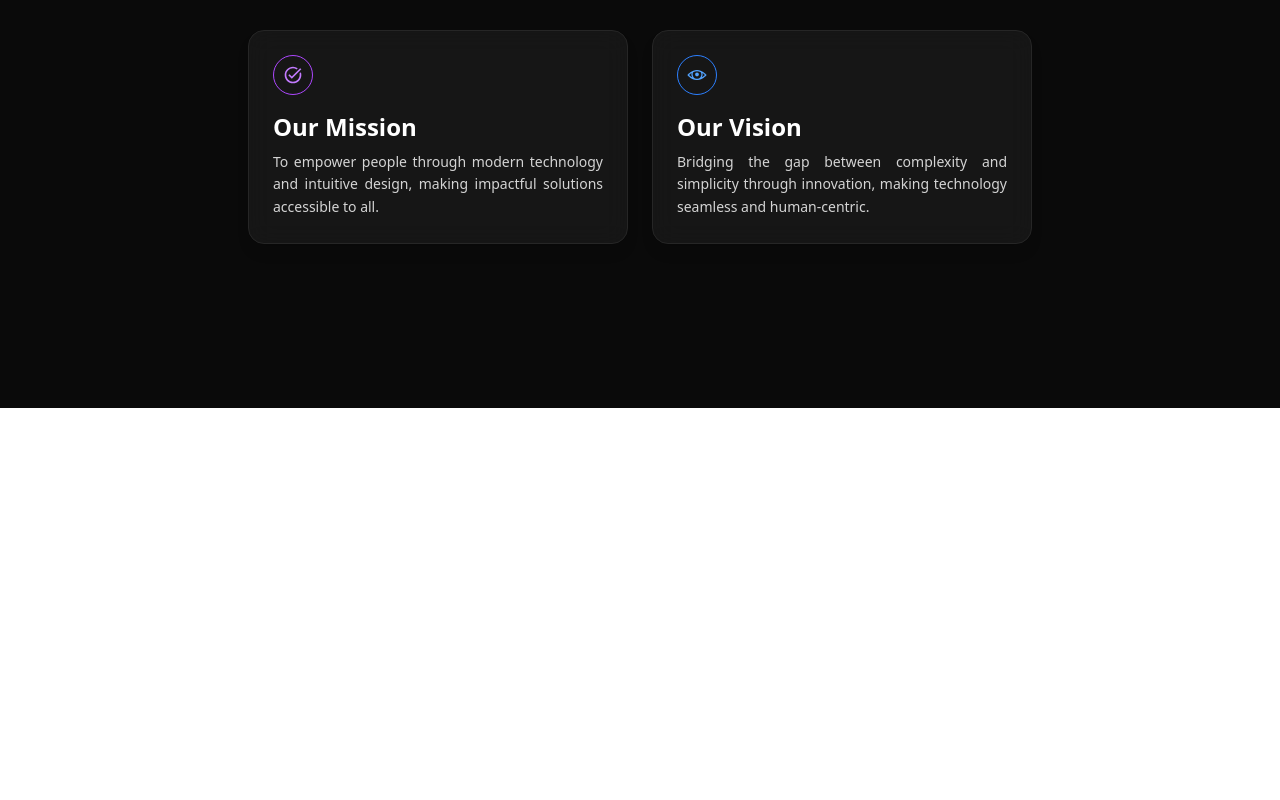
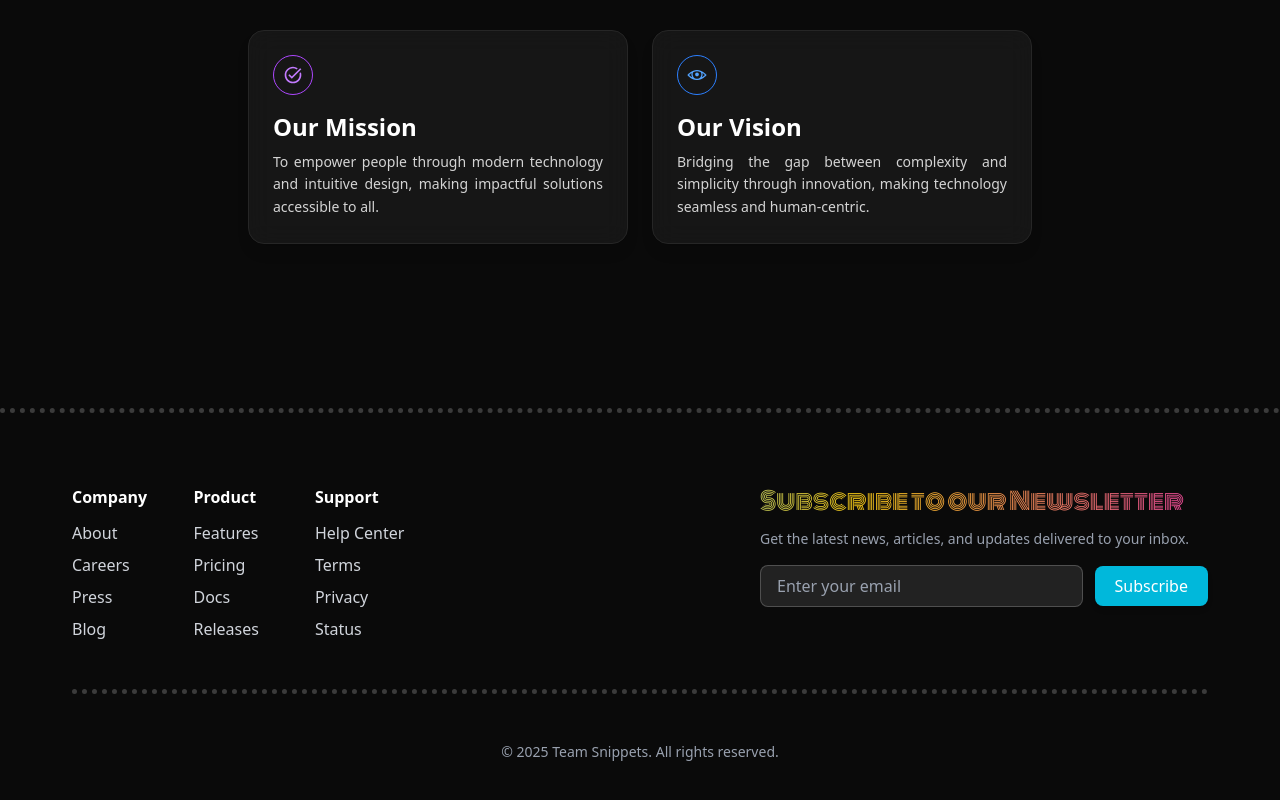
Before and after one commit to snippet-labs/LAB, a Next.js app: page / in a window 1280 px wide. Shown: the part 1192-1992 px from the top of the page. Before the commit the page ends 1600 px from the top, so only its background shows below. Built offline with nearby package versions, Linux system fonts and the light colour scheme.

Commit message:
layout(footer): add footer layout; add site-maps; add newletter field; add fade-in animations;

```diff
--- a/src/app/layout.tsx
+++ b/src/app/layout.tsx
@@ -3,6 +3,7 @@ import type { Metadata } from 'next';
 import { Geist, Geist_Mono } from 'next/font/google';
 import './globals.css';
 import Navbar from '@/components/general/Navbar';
+import Footer from '@/components/general/Footer';
 
 // Font
 const geistSans = Geist({
@@ -32,6 +33,7 @@ export default function RootLayout({
       >
         <Navbar />
         {children}
+        <Footer/>
       </body>
     </html>
   );
--- a/src/components/general/Footer.tsx
+++ b/src/components/general/Footer.tsx
@@ -1,5 +1,119 @@
+'use client';
+
+// Modules
+import { useRef } from 'react';
+import { useInView, motion } from 'motion/react';
+import Link from 'next/link';
+import { monotonFont } from '@/helpers/font';
+
+// Sitemap
+const sitemapLinks = [
+  {
+    title: 'Company',
+    links: ['About', 'Careers', 'Press', 'Blog'],
+  },
+  {
+    title: 'Product',
+    links: ['Features', 'Pricing', 'Docs', 'Releases'],
+  },
+  {
+    title: 'Support',
+    links: ['Help Center', 'Terms', 'Privacy', 'Status'],
+  },
+];
+
 const Footer = () => {
-  return <div>Footer</div>;
+  const ref = useRef(null);
+  const isSectionInViewPort = useInView(ref, {
+    once: true,
+    margin: '-100px',
+  });
+
+  const currentYear = new Date().getFullYear();
+
+  return (
+    <div
+      ref={ref}
+      className="relative w-full bg-neutral-950 overflow-hidden flex flex-col items-center justify-center antialiased border-t-5 border-dotted border-white/20 p-2"
+    >
+      <div className="relative z-10 w-full max-w-7xl px-6 md:px-16 py-16 flex flex-col gap-12">
+        <div className="flex flex-col lg:flex-row justify-between gap-12">
+          <motion.div
+            initial={{ opacity: 0, y: 30 }}
+            animate={isSectionInViewPort ? { opacity: 1, y: 0 } : {}}
+            transition={{ duration: 1, ease: 'easeOut' }}
+            className="grid grid-cols-2 sm:grid-cols-3 gap-8"
+          >
+            {sitemapLinks.map((section) => (
+              <div key={section.title}>
+                <h3 className="text-white font-semibold text-base mb-3">
+                  {section.title}
+                </h3>
+                <ul className="space-y-2 text-gray-300">
+                  {section.links.map((link) => (
+                    <li key={link}>
+                      <Link
+                        href="#"
+                        className="hover:underline hover:text-white transition-all"
+                      >
+                        {link}
+                      </Link>
+                    </li>
+                  ))}
+                </ul>
+              </div>
+            ))}
+          </motion.div>
+
+          <motion.div
+            initial={{ opacity: 0, y: 30 }}
+            animate={isSectionInViewPort ? { opacity: 1, y: 0 } : {}}
+            transition={{ duration: 1, ease: 'easeOut' }}
+            className="flex-1 max-w-md"
+          >
+            <h3
+              className={`text-white text-2xl mb-3 logo-gradient-shift-animation transition-all ${monotonFont.className}`}
+            >
+              Subscribe to our Newsletter
+            </h3>
+            <p className="text-gray-400 text-sm mb-4">
+              Get the latest news, articles, and updates delivered to your
+              inbox.
+            </p>
+            <form className="flex flex-col sm:flex-row items-center gap-3">
+              <input
+                type="email"
+                placeholder="Enter your email"
+                className="w-full flex-1 px-4 py-2 rounded-lg border border-white/20 bg-white/10 text-white placeholder-gray-400 focus:outline-none focus:ring-2 focus:ring-cyan-500"
+              />
+              <button
+                type="submit"
+                className="bg-cyan-500 hover:bg-cyan-600 text-white px-5 py-2 rounded-lg transition-all shadow-md"
+              >
+                Subscribe
+              </button>
+            </form>
+          </motion.div>
+        </div>
+
+        <motion.div
+          initial={{ opacity: 0, y: 30 }}
+          animate={isSectionInViewPort ? { opacity: 1, y: 0 } : {}}
+          transition={{ delay: 0.3, duration: 1, ease: 'easeOut' }}
+          className="border-t-5 border-dotted border-white/20"
+        ></motion.div>
+
+        <motion.div
+          initial={{ opacity: 0, y: 30 }}
+          animate={isSectionInViewPort ? { opacity: 1, y: 0 } : {}}
+          transition={{ delay: 0.6, duration: 1, ease: 'easeOut' }}
+          className="text-center text-gray-400 text-sm"
+        >
+          &copy; {currentYear} Team Snippets. All rights reserved.
+        </motion.div>
+      </div>
+    </div>
+  );
 };
 
 export default Footer;
--- a/src/components/section/Knowus/Knowus.tsx
+++ b/src/components/section/Knowus/Knowus.tsx
@@ -18,7 +18,7 @@ const Knowus = () => {
   return (
     <div
       ref={ref}
-      className="relative h-screen w-full bg-neutral-950 overflow-hidden flex flex-col items-center justify-center antialiased"
+      className="relative min-h-[100vh] w-full bg-neutral-950 overflow-hidden flex flex-col items-center justify-center antialiased"
     >
       <BackgroundBeams />
 
```
